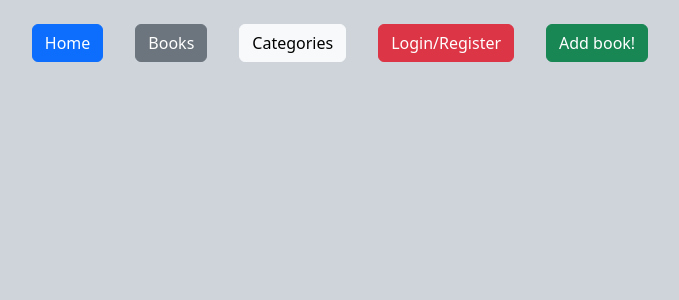
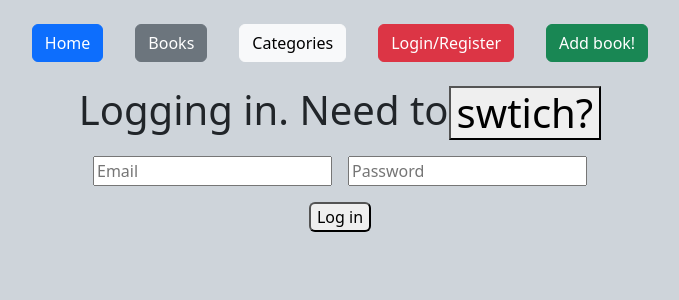
Before and after one commit to natemills018/bookstore_final_01, a React app: page /login in a window 1280 px wide. Shown: the top 300 px of the page, without its empty margins (300-979 px from the left). Built offline with nearby package versions, Linux system fonts and the light colour scheme; no server answers.

Commit message:
debugging working on front-end functionality

```diff
--- a/src/client/App.tsx
+++ b/src/client/App.tsx
@@ -3,6 +3,7 @@ import { GET, fetcher } from "./services/fetcher";
 import { BrowserRouter, Routes, Route, Link } from "react-router-dom";
 import Home from "./views/Home";
 import Books from "./views/Books";
+import Login from "./views/Login";
 
 interface AppProps {}
 
@@ -25,8 +26,8 @@ const App = (props: AppProps) => {
 				<Route path='/' element={<Home />} />
 				{/* <Route path='/books/:id' element={<BookDetails />} />
                 <Route path='/categories' element ={< Categories />} />
-				<Route path='/books/new' element={<AddBook />} />
-				<Route path='/login' element={<Login />} /> */}
+				<Route path='/books/new' element={<AddBook />} /> */}
+				<Route path='/login' element={<Login />} />
                 <Route path='/books' element={<Books />} />
 
 			</Routes>
--- a/src/client/services/fetcher.ts
+++ b/src/client/services/fetcher.ts
@@ -1,3 +1,5 @@
+export const TOKEN_KEY = 'token'
+
 export function fetcher<T = any>(url: string, method: string = "GET", rawData?: any) {
     const headers = new Headers();
 
@@ -6,7 +8,7 @@ export function fetcher<T = any>(url: string, method: string = "GET", rawData?:
         method,
     };
 
-    const token = localStorage.getItem("token");
+    const token = localStorage.getItem(TOKEN_KEY);
 
     if (token) {
         headers.append("Authorization", `Bearer ${token}`);
--- a/src/client/views/Books.tsx
+++ b/src/client/views/Books.tsx
@@ -1,5 +1,5 @@
 import React, {useState, useEffect} from 'react';
-import type { Book } from '../types';
+import { Category, type Book } from '../types';
 import { Link } from 'react-router-dom';
 import { GET } from '../services/fetcher';
 
@@ -10,6 +10,7 @@ interface BooksProps {
 
 const Books = (props: BooksProps) => {
     const [data, setData] = useState<Book[]>([])
+    const [categories, setCategories] = useState<Category>()
 
     useEffect(() => {
         GET('/api/books')
--- a/src/client/views/Login.tsx
+++ b/src/client/views/Login.tsx
@@ -0,0 +1,63 @@
+import React, { useState } from "react";
+import { POST, TOKEN_KEY } from "../services/fetcher";
+
+
+const Login = () => {
+    const [isLogin, setisLogin] = useState(true);
+    const [email, setEmail] = useState("");
+    const [password, setPassword] = useState("");
+
+const handleLogin = () => {
+    const url = isLogin ? '/auth/login': '/auth/register';
+    POST(url, {email, password}).then((token) => {
+        localStorage.setItem(TOKEN_KEY, token)
+        alert('You logged in!')
+    })
+}
+
+
+return (
+<div className="card-body">
+      <div>
+        <h1 className="d-flex justify-content-center">{isLogin ? 'Logging in.': 'Registering.'} Need to <button onClick={() => setisLogin(!isLogin)}>swtich?</button>
+        </h1>
+
+
+        <div className="d-flex justify-content-center m-2">
+
+        {/* {!isLogin && <input
+            className="m-2"
+            placeholder="Name"
+            type="text"
+            value={name}
+            onChange={(e) => setName(e.target.value)}
+
+        />} */}
+          <input
+            className="m-2"
+            placeholder="Email"
+            value={email}
+            onChange={(e) => setEmail(e.target.value)}
+          />
+          <input
+            className="m-2"
+            placeholder="Password"
+            // type="password"
+            value={password}
+            onChange={(e) => setPassword(e.target.value)}
+          />
+        </div>
+        <div className="d-flex justify-content-center m-2">
+          <button
+            className="rounded mx-4"
+            onClick={handleLogin}
+          >
+            {isLogin ? 'Log in' : 'Register'}
+          </button>
+        </div>
+      </div>
+    </div>
+  );
+};
+
+export default Login;
```
Also changed, not shown: src/client/views/Register.tsx (added).
